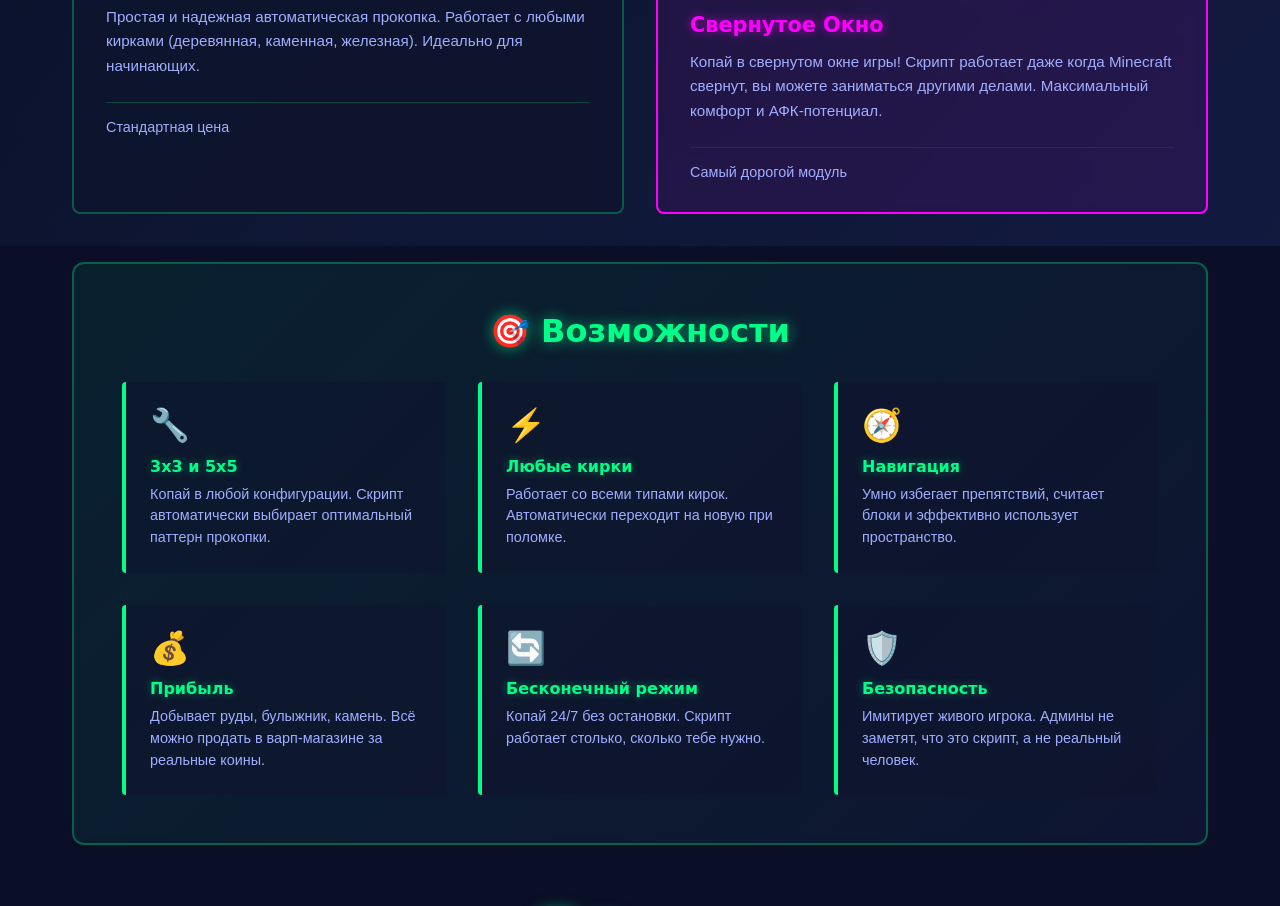
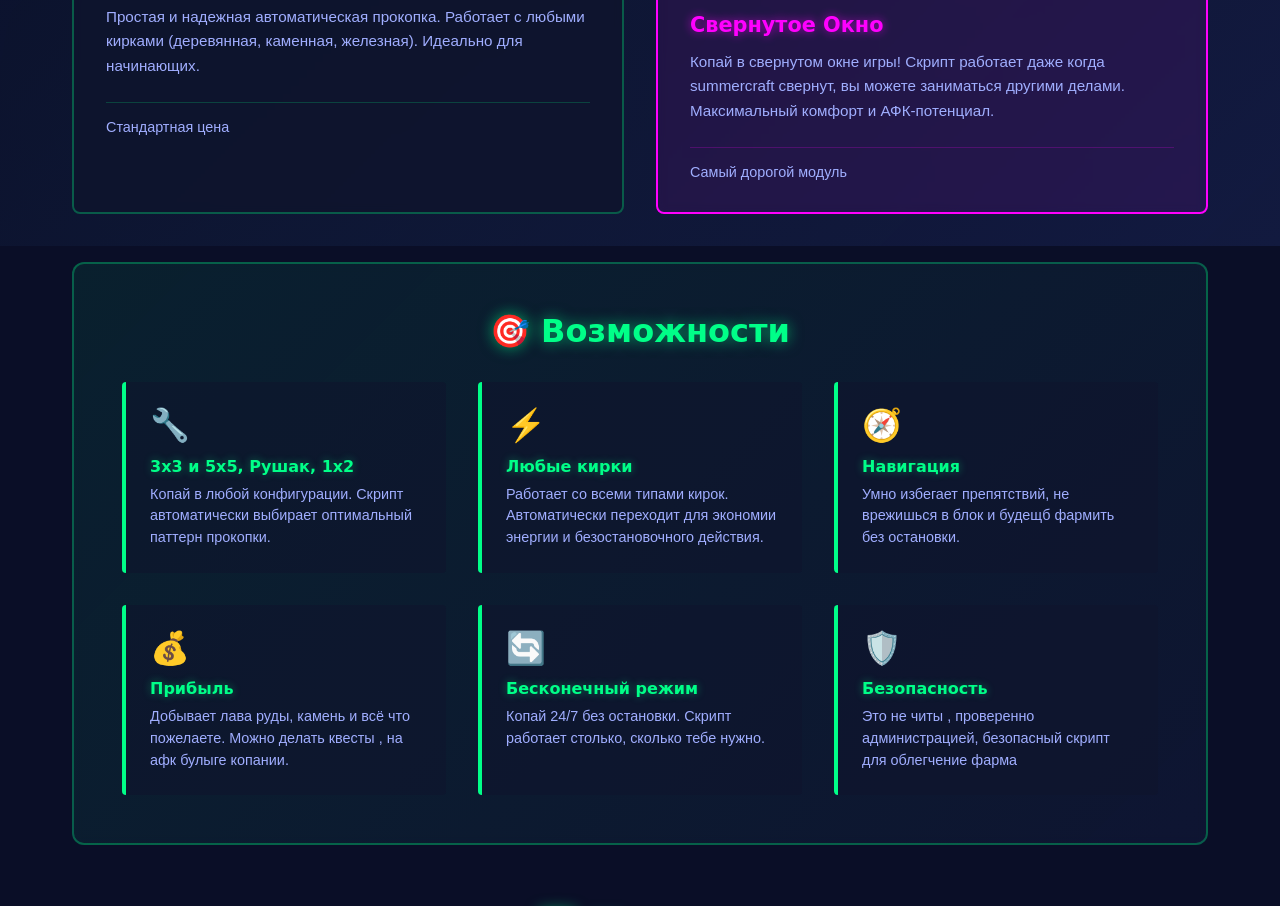
Before and after one commit to 228burger228/ShopFarm, a plain HTML site: page mines.html in a window 1280 px wide. Shown: the part 554-1460 px from the top of the page. Drawn offline with Linux system fonts and the light colour scheme.

Commit message:
Update mines.html

```diff
--- a/mines.html
+++ b/mines.html
@@ -24,7 +24,7 @@
         <a href="index.html" class="back-link">← Вернуться на главную</a>
 
         <h1 class="section-title">⛏️ АВТО КОПАНИЕ</h1>
-        <p class="section-description">Самый универсальный скрипт для автоматической добычи ресурсов. Копай как хочешь — скрипт адаптируется!</p>
+        <p class="section-description">Самый универсальный скрипт для автоматической добычи ресурсов. Копай как хочешь — что хочешь!</p>
 
         <div class="cards-grid" style="margin-top: 3rem;">
             <!-- БАЗОВЫЙ МОДУЛЬ -->
@@ -45,7 +45,7 @@
                 <div class="card-icon">💎</div>
                 <h3 class="card-title">Свернутое Окно</h3>
                 <p class="card-description">
-                    Копай в свернутом окне игры! Скрипт работает даже когда Minecraft свернут, вы можете заниматься другими делами. Максимальный комфорт и АФК-потенциал.
+                    Копай в свернутом окне игры! Скрипт работает даже когда summercraft свернут, вы можете заниматься другими делами. Максимальный комфорт и АФК-потенциал.
                 </p>
                 <div style="margin-top: 1.5rem; padding-top: 1rem; border-top: 1px solid rgba(255, 0, 255, 0.2);">
                     <p style="font-size: 0.9rem; color: var(--text-secondary);">Самый дорогой модуль</p>
@@ -59,26 +59,26 @@
             <div class="features-grid">
                 <div class="feature-item">
                     <div class="feature-icon">🔧</div>
-                    <h3 class="feature-title">3x3 и 5x5</h3>
+                    <h3 class="feature-title">3x3 и 5x5, Рушак, 1x2</h3>
                     <p class="feature-text">Копай в любой конфигурации. Скрипт автоматически выбирает оптимальный паттерн прокопки.</p>
                 </div>
 
                 <div class="feature-item">
                     <div class="feature-icon">⚡</div>
                     <h3 class="feature-title">Любые кирки</h3>
-                    <p class="feature-text">Работает со всеми типами кирок. Автоматически переходит на новую при поломке.</p>
+                    <p class="feature-text">Работает со всеми типами кирок. Автоматически переходит для экономии энергии и безостановочного действия.</p>
                 </div>
 
                 <div class="feature-item">
                     <div class="feature-icon">🧭</div>
                     <h3 class="feature-title">Навигация</h3>
-                    <p class="feature-text">Умно избегает препятствий, считает блоки и эффективно использует пространство.</p>
+                    <p class="feature-text">Умно избегает препятствий, не врежишься в блок и будещб фармить без остановки.</p>
                 </div>
 
                 <div class="feature-item">
                     <div class="feature-icon">💰</div>
                     <h3 class="feature-title">Прибыль</h3>
-                    <p class="feature-text">Добывает руды, булыжник, камень. Всё можно продать в варп-магазине за реальные коины.</p>
+                    <p class="feature-text">Добывает лава руды, камень и всё что пожелаете. Можно делать квесты , на афк булыге копании.</p>
                 </div>
 
                 <div class="feature-item">
@@ -90,7 +90,7 @@
                 <div class="feature-item">
                     <div class="feature-icon">🛡️</div>
                     <h3 class="feature-title">Безопасность</h3>
-                    <p class="feature-text">Имитирует живого игрока. Админы не заметят, что это скрипт, а не реальный человек.</p>
+                    <p class="feature-text">Это не читы , проверенно администрацией, безопасный скрипт для облегчение фарма</p>
                 </div>
             </div>
         </div>
```
